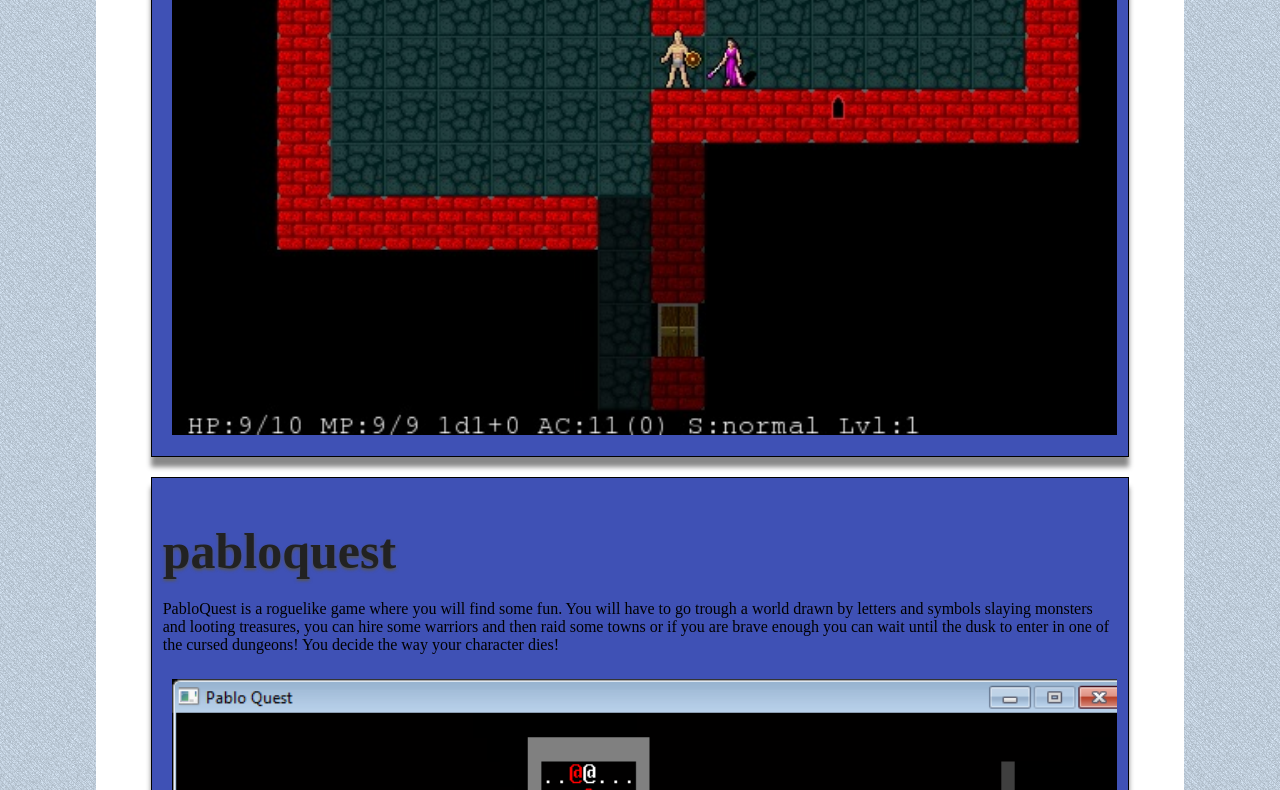
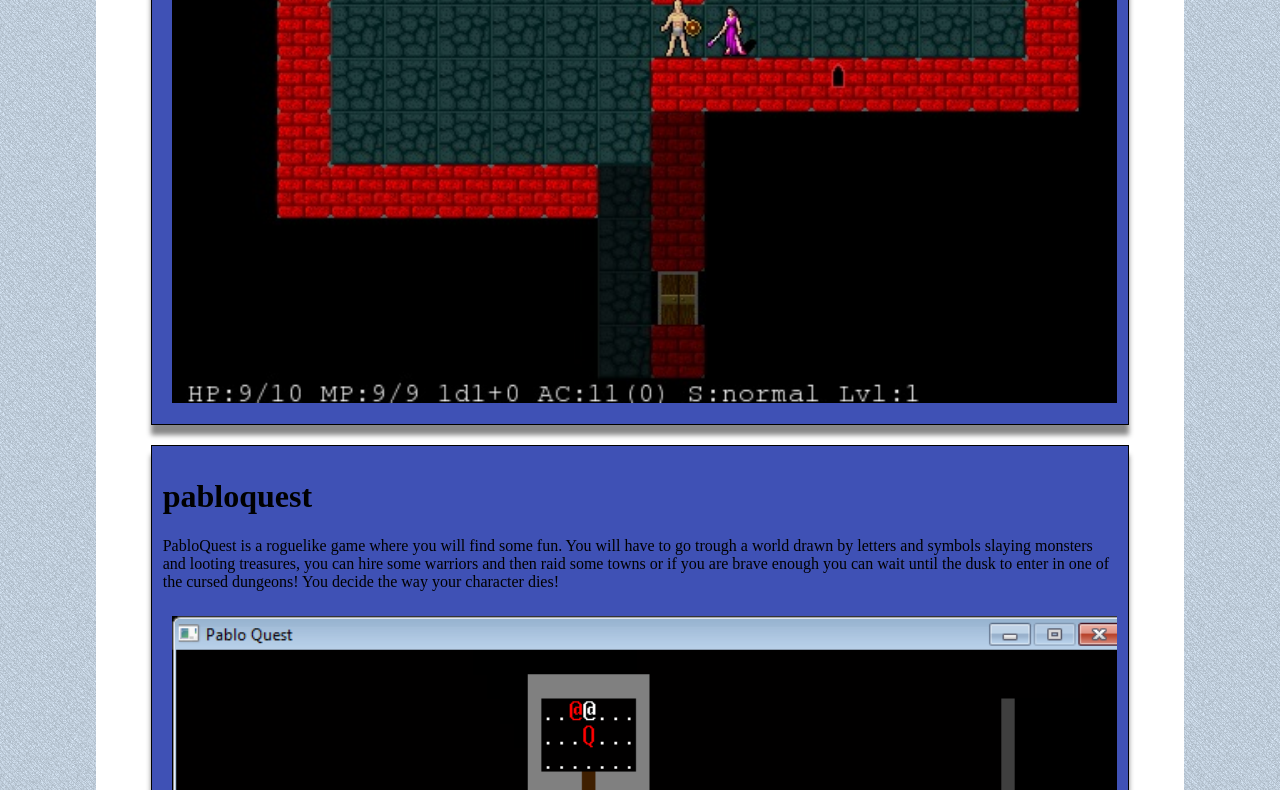
Before and after one commit to cebollinos11/pablopage, a plain HTML site: page index1.html in a window 1280 px wide. Shown: the part 2010-2800 px from the top of the page. Drawn offline with nearby package versions, Linux system fonts and the light colour scheme.

Commit message:
fixed heading2 style

```diff
--- a/layout.css
+++ b/layout.css
@@ -83,10 +83,9 @@ div{
   box-shadow: 0px 10px 5px #888;
 }
 
-.gameEntry h1{
-	color: #222;
-text-shadow: 0px 2px 3px #555;
-font-size: 50px;
+.gameEntry h2{
+
+margin-top: auto;
 margin-bottom: 20px;
 
 }
@@ -118,6 +117,7 @@ margin-bottom: 20px;
 	background-color: #7986CB;
 	padding: 2%;
 	margin-bottom: 10px;
+	box-shadow: 2px 2px 2px #111;
 }
 
 
```
